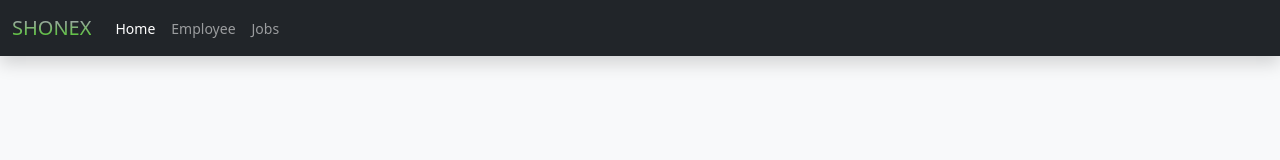
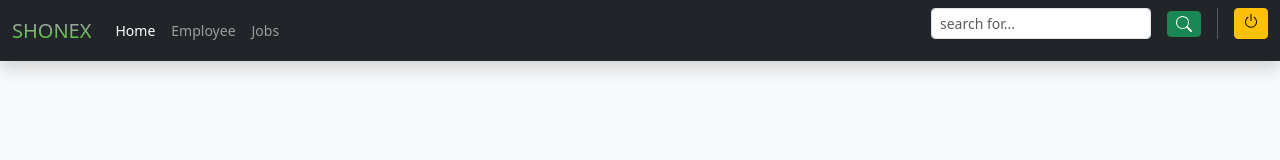
Before and after one commit to Shonex122/Login-Page, a plain HTML site: page dash.html in a window 1280 px wide. Drawn offline with nearby package versions, Linux system fonts and the light colour scheme.

Commit message:
worked on the search bar and button

```diff
--- a/dash.html
+++ b/dash.html
@@ -13,6 +13,9 @@
         background: linear-gradient(to top, #48cf1b 0%, #b799cf 100%);
         -webkit-background-clip: text;
         -webkit-text-fill-color: transparent;
+      }
+      .vr {
+        color: white;
       }
     </style>
   </head>
@@ -54,12 +57,52 @@
               >
             </li>
             <li class="nav-item">
-              <a class="nav-link" href="dash.html">Employee</a>
+              <a class="nav-link" href="#">Employee</a>
             </li>
             <li class="nav-item">
-              <a class="nav-link" href="dash.html">Jobs</a>
+              <a class="nav-link" href="#">Jobs</a>
             </li>
           </ul>
+          <form class="d-flex" role="search">
+            <div class="hstack gap-3 me-3">
+              <input
+                class="form-control form-control-sm me-auto"
+                type="search"
+                placeholder="search for..."
+                aria-label="search for..."
+              />
+              <button type="submit" class="btn btn-sm btn-success">
+                <svg
+                  xmlns="http://www.w3.org/2000/svg"
+                  width="16"
+                  height="16"
+                  fill="currentColor"
+                  class="bi bi-search"
+                  viewBox="0 0 16 16"
+                >
+                  <path
+                    d="M11.742 10.344a6.5 6.5 0 1 0-1.397 1.398h-.001q.044.06.098.115l3.85 3.85a1 1 0 0 0 1.415-1.414l-3.85-3.85a1 1 0 0 0-.115-.1zM12 6.5a5.5 5.5 0 1 1-11 0 5.5 5.5 0 0 1 11 0"
+                  />
+                </svg>
+              </button>
+            </div>
+            <div class="vr"></div>
+            <a href="index.html" class="btn btn-sm btn-warning ms-3"
+              ><svg
+                xmlns="http://www.w3.org/2000/svg"
+                width="16"
+                height="16"
+                fill="currentColor"
+                class="bi bi-power"
+                viewBox="0 0 16 16"
+              >
+                <path d="M7.5 1v7h1V1z" />
+                <path
+                  d="M3 8.812a5 5 0 0 1 2.578-4.375l-.485-.874A6 6 0 1 0 11 3.616l-.501.865A5 5 0 1 1 3 8.812"
+                />
+              </svg>
+            </a>
+          </form>
         </div>
       </div>
     </nav>
```
